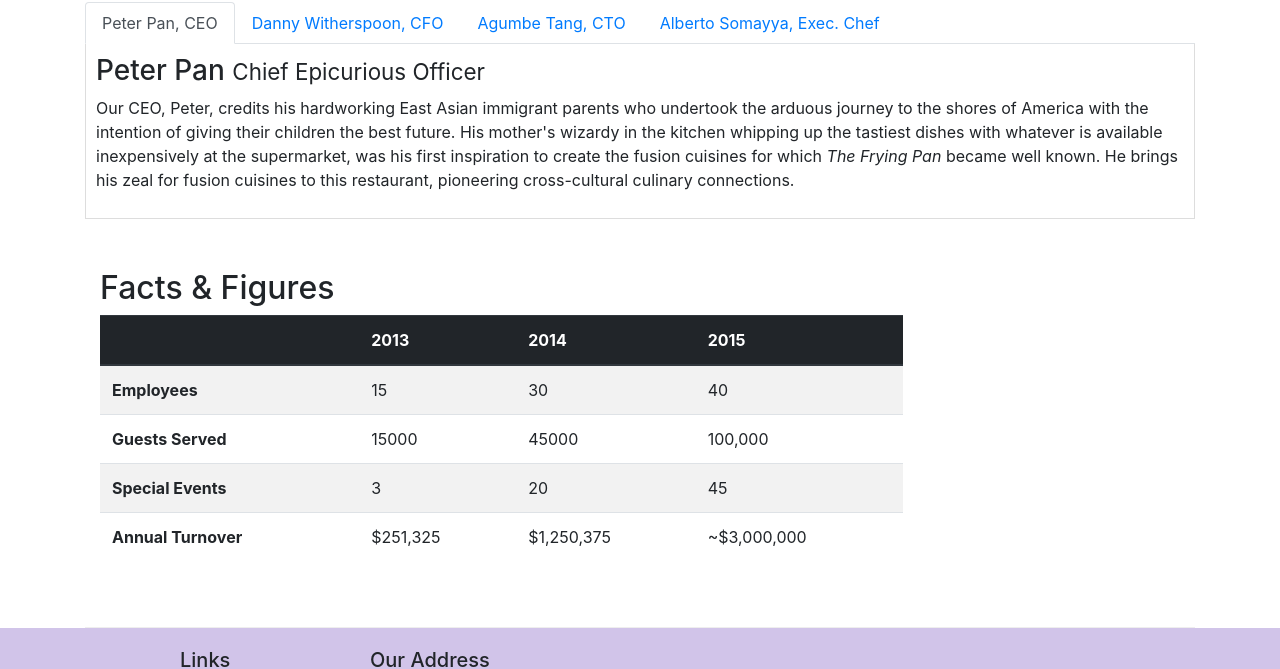
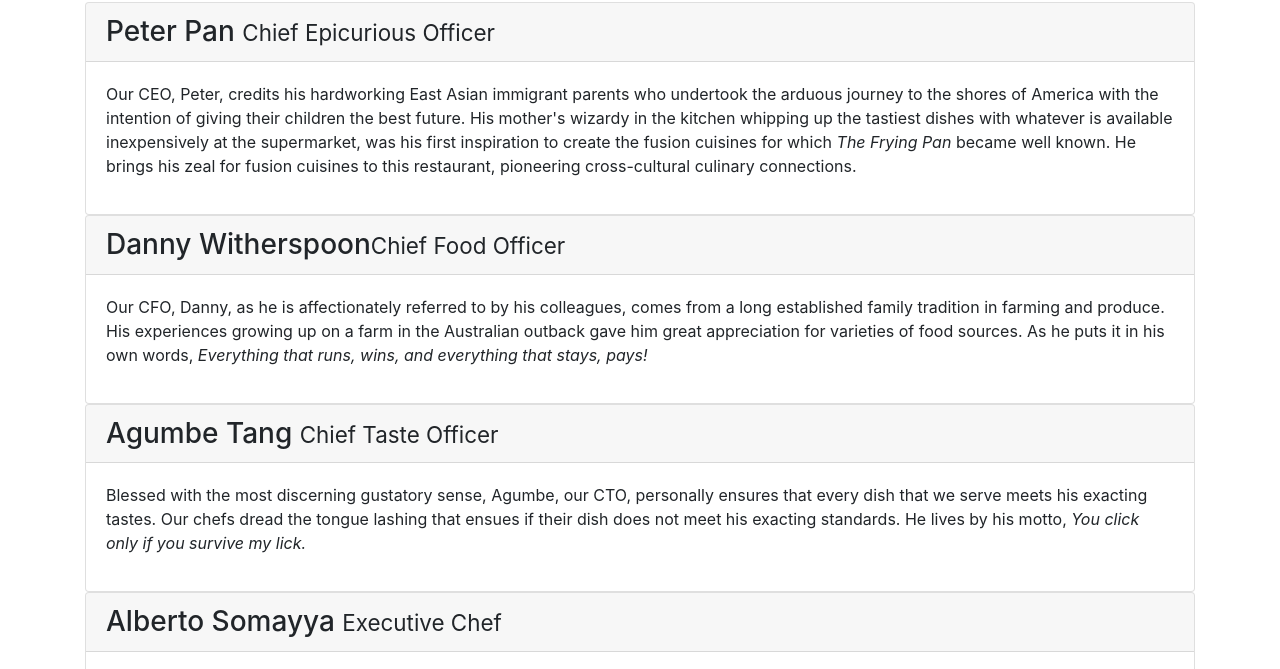
Before and after one commit to NouhaylaRhn/Bootstrap4, a website: page aboutus.html in a window 1280 px wide. Shown: the part 1016-1685 px from the top of the page. Drawn offline with nearby package versions, Linux system fonts and the light colour scheme.

Commit message:
accrdian

```diff
--- a/aboutus.html
+++ b/aboutus.html
@@ -106,49 +106,77 @@
         <div class="row">
             <div class="col-sm">
                 <h2>Corporate Leadership</h2>
-                <ul class="nav nav-tabs">
-                    <li class="nav-item">
-                      <a class="nav-link active" href="#peter"
-                        role="tab" data-toggle="tab">Peter Pan, CEO</a>
-                    </li>
-                    <li class="nav-item">
-                      <a class="nav-link" href="#danny" role="tab"
-                        data-toggle="tab">Danny Witherspoon, CFO</a>
-                    </li>
-                    <li class="nav-item">
-                      <a class="nav-link" href="#agumbe"role="tab"
-                        data-toggle="tab">Agumbe Tang, CTO</a>
-                    </li>
-                    <li class="nav-item">
-                      <a class="nav-link" href="#alberto" role="tab"
-                        data-toggle="tab">Alberto Somayya, Exec. Chef</a>
-                    </li>
-                </ul>
-                <div class="tab-content">
+                <div id="accordian">
+                    <div class="card">
+                        <div class="card-header" role="tab" id="peterhead">
+                        <h3 class="mb-0">
+                            <a data-toggle="collapse" data-target="#peter">
+                            Peter Pan <small>Chief Epicurious Officer</small>
+                            </a>
+                        </h3>
+                        </div>
+                        <div class="collapse show" id="peter" data-parent="#accordion">
+                            <div class="card-body">
+                                <div class="d-none d-sm-block"> <p>Our CEO, Peter, credits his hardworking East Asian immigrant parents who undertook the arduous journey to the shores of America with the intention of giving their children the best future. His mother's wizardy in the kitchen whipping up the tastiest dishes with whatever is available inexpensively at the supermarket, was his first inspiration to create the fusion cuisines for which <em>The Frying Pan</em> became well known. He brings his zeal for fusion cuisines to this restaurant, pioneering cross-cultural culinary connections.</p></div>
+                            </div>
+                        </div>
+                    </div>
 
-                    <div role="tabpanel" class="tab-pane fade show active" id="peter">
-                        <h3>Peter Pan <small>Chief Epicurious Officer</small></h3>
-                        <div class="d-none d-sm-block"> <p>Our CEO, Peter, credits his hardworking East Asian immigrant parents who undertook the arduous journey to the shores of America with the intention of giving their children the best future. His mother's wizardy in the kitchen whipping up the tastiest dishes with whatever is available inexpensively at the supermarket, was his first inspiration to create the fusion cuisines for which <em>The Frying Pan</em> became well known. He brings his zeal for fusion cuisines to this restaurant, pioneering cross-cultural culinary connections.</p></div>
-
+                    <div class="card">
+                        <div class="card-header" role="tab" id="dannyrhead">
+                        <h3 class="mb-0">
+                            <a data-toggle="collapse" data-target="#danny">
+                                Danny Witherspoon<small>Chief Food Officer</small>
+                            </a>
+                        </h3>
+                        </div>
+                        <div class="collapse show" id="danny" data-parent="#accordion">
+                            <div class="card-body">
+                                <div class="d-none d-sm-block"><p>Our CFO, Danny, as he is affectionately referred to by his colleagues, comes from a long established family tradition in farming and produce. His experiences growing up on a farm in the Australian outback gave him great appreciation for varieties of food sources. As he puts it in his own words, <em>Everything that runs, wins, and everything that stays, pays!</em></p> </div>
+                            </div>
+                        </div>
                     </div>
 
 
-                    <div role="tabpanel" class="tab-pane fade show " id="danny">
-                        <h3>Dhanasekaran Witherspoon <small>Chief Food Officer</small></h3>
-                        <div class="d-none d-sm-block"><p>Our CFO, Danny, as he is affectionately referred to by his colleagues, comes from a long established family tradition in farming and produce. His experiences growing up on a farm in the Australian outback gave him great appreciation for varieties of food sources. As he puts it in his own words, <em>Everything that runs, wins, and everything that stays, pays!</em></p> </div>
+
+
+                    <div class="card">
+                        <div class="card-header" role="tab" id="agumbehead">
+                        <h3 class="mb-0">
+                            <a data-toggle="collapse" data-target="#agumbe">
+                                Agumbe Tang <small>Chief Taste Officer</small>
+                            </a>
+
+                        </h3>
+                        </div>
+                        <div class="collapse show" id="agumbe" data-parent="#accordion">
+                            <div class="card-body">
+                                <div class="d-none d-sm-block"> <p>Blessed with the most discerning gustatory sense, Agumbe, our CTO, personally ensures that every dish that we serve meets his exacting tastes. Our chefs dread the tongue lashing that ensues if their dish does not meet his exacting standards. He lives by his motto, <em>You click only if you survive my lick.</em></p> </div>
+                            </div>
+                        </div>
                     </div>
 
-                    <div role="tabpanel" class="tab-pane fade show " id="agumbe">
-                        <h3>Agumbe Tang <small>Chief Taste Officer</small></h3>
-                        <div class="d-none d-sm-block"> <p>Blessed with the most discerning gustatory sense, Agumbe, our CTO, personally ensures that every dish that we serve meets his exacting tastes. Our chefs dread the tongue lashing that ensues if their dish does not meet his exacting standards. He lives by his motto, <em>You click only if you survive my lick.</em></p> </div>
+
+
+
+                    <div class="card">
+                        <div class="card-header" role="tab" id="albertohead">
+                        <h3 class="mb-0">
+                            <a data-toggle="collapse" data-target="#alberto">
+                                Alberto Somayya <small>Executive Chef</small>
+                            </a>
+                        </h3>
+                        </div>
+                        <div class="collapse show" id="alberto" data-parent="#accordion">
+                            <div class="card-body">
+                                <div class="d-none d-sm-block"><p>Award winning three-star Michelin chef with wide International experience having worked closely with whos-who in the culinary world, he specializes in creating mouthwatering Indo-Italian fusion experiences. He says, <em>Put together the cuisines from the two craziest cultures, and you get a winning hit! Amma Mia!</em></p> </div>
+                            </div>
+                        </div>
                     </div>
 
-                    <div role="tabpanel" class="tab-pane fade show " id="alberto">
 
-                        <h3>Alberto Somayya <small>Executive Chef</small></h3>
-                        <div class="d-none d-sm-block"><p>Award winning three-star Michelin chef with wide International experience having worked closely with whos-who in the culinary world, he specializes in creating mouthwatering Indo-Italian fusion experiences. He says, <em>Put together the cuisines from the two craziest cultures, and you get a winning hit! Amma Mia!</em></p> </div>
-                    </div>
                 </div>
+
             </div>
        </div>
 
```
